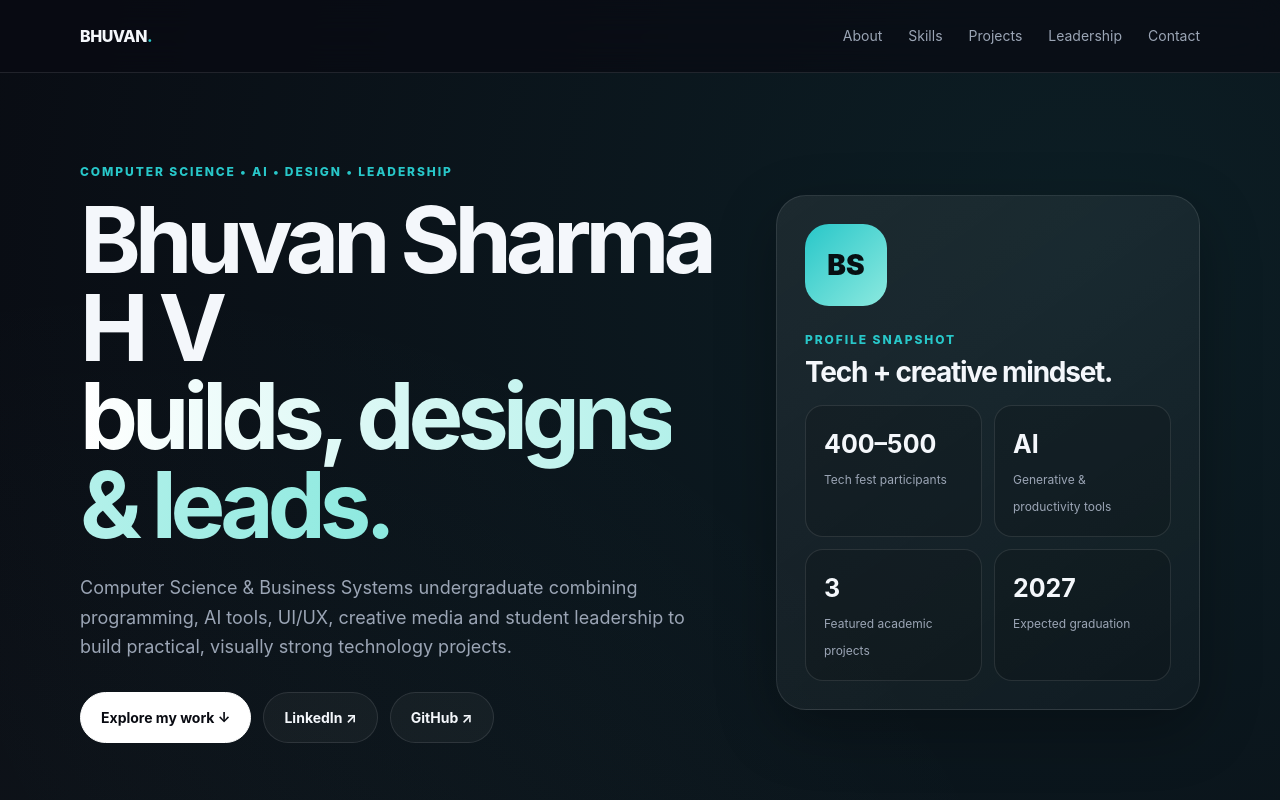
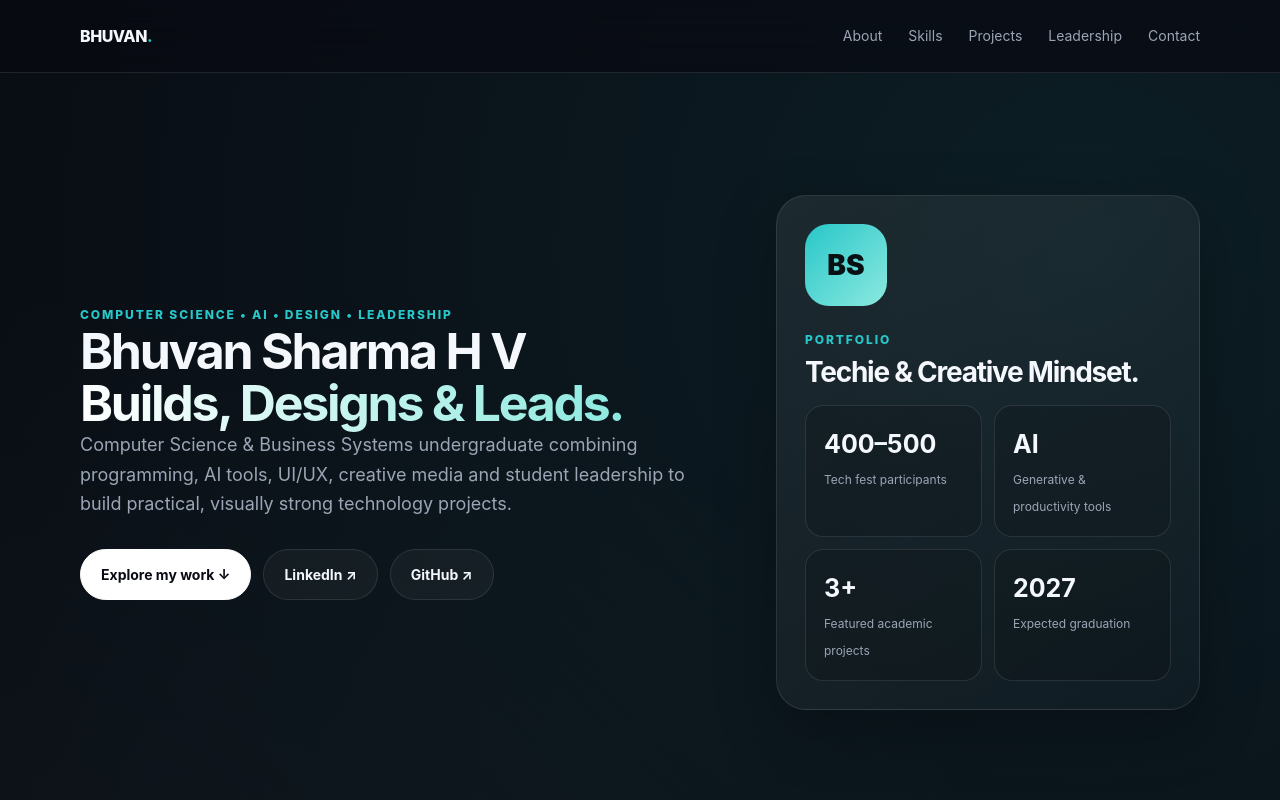
Before and after one commit to hvbhuvansharma/bhuvan-portfolio, a plain HTML site: page index.html in a window 1280 px wide. Shown: the top 800 px of the page. Drawn offline with Linux system fonts and the light colour scheme.

Commit message:
Update headings and portfolio section in index.html

```diff
--- a/index.html
+++ b/index.html
@@ -185,7 +185,7 @@ footer{padding:55px 0 35px;color:var(--muted);font-size:12px;border-top:1px soli
   <div class="container hero-grid">
     <div class="reveal">
       <div class="eyebrow">Computer Science • AI • Design • Leadership</div>
-      <h1>Bhuvan Sharma H V<br><span class="gradient">builds, designs & leads.</span></h1>
+      <h2>Bhuvan Sharma H V<br><span class="gradient">Builds, Designs & Leads.</span></h2>
       <p>
         Computer Science & Business Systems undergraduate combining programming,
         AI tools, UI/UX, creative media and student leadership to build practical,
@@ -200,12 +200,12 @@ footer{padding:55px 0 35px;color:var(--muted);font-size:12px;border-top:1px soli
 
     <div class="hero-card reveal">
       <div class="mark">BS</div>
-      <div class="kicker">Profile snapshot</div>
-      <h2 style="font-size:28px;margin:8px 0 18px">Tech + creative mindset.</h2>
+      <div class="kicker">Portfolio</div>
+      <h2 style="font-size:28px;margin:8px 0 18px">Techie & Creative Mindset.</h2>
       <div class="stat-grid">
         <div class="stat"><strong>400–500</strong><span>Tech fest participants</span></div>
         <div class="stat"><strong>AI</strong><span>Generative & productivity tools</span></div>
-        <div class="stat"><strong>3</strong><span>Featured academic projects</span></div>
+        <div class="stat"><strong>3+</strong><span>Featured academic projects</span></div>
         <div class="stat"><strong>2027</strong><span>Expected graduation</span></div>
       </div>
     </div>
```
